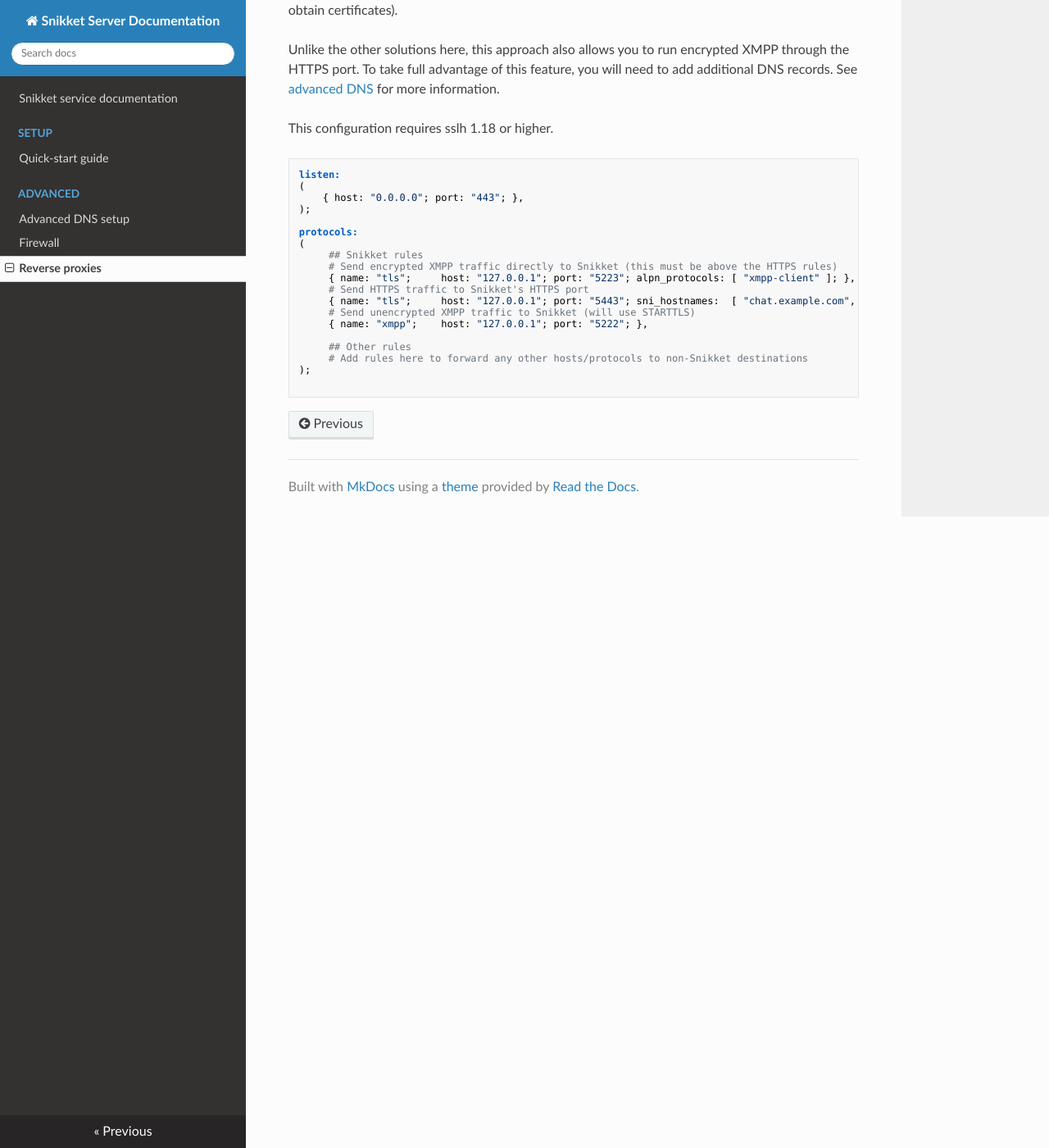
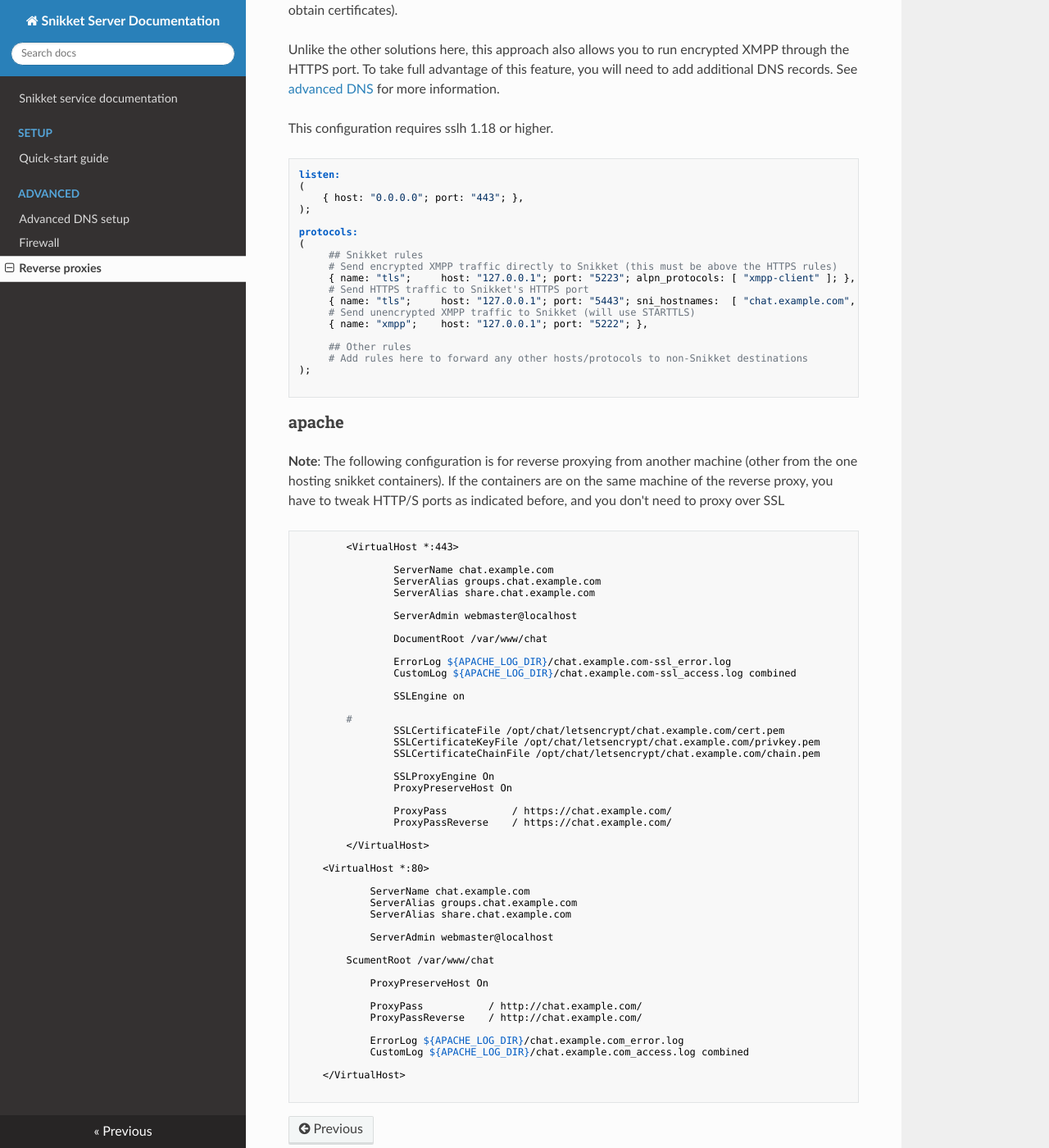
Before and after one commit to snikket-im/snikket-server, an MkDocs documentation site: the page built from docs/advanced/reverse_proxy.md, in a window 1280 px wide and 1400 px high, scrolled down 1720 px. Shown: the whole window at 82% size. Built offline with MkDocs 1.6.1, drawn with Linux system fonts in a browser that asks for light colours; nearby versions of some CDN libraries.

Commit message:
Add Apache configuration snippet

````diff
--- a/docs/advanced/reverse_proxy.md
+++ b/docs/advanced/reverse_proxy.md
@@ -109,3 +109,61 @@ protocols:
 );
 
 ```
+
+### apache
+
+**Note**: The following configuration is for reverse proxying from another machine
+(other from the one hosting snikket containers). If the containers are on the same machine
+of the reverse proxy, you have to tweak HTTP/S ports as indicated before, and you don't need
+to proxy over SSL
+
+```
+        <VirtualHost *:443>
+
+                ServerName chat.example.com
+                ServerAlias groups.chat.example.com
+                ServerAlias share.chat.example.com
+
+                ServerAdmin webmaster@localhost
+
+                DocumentRoot /var/www/chat
+
+                ErrorLog ${APACHE_LOG_DIR}/chat.example.com-ssl_error.log
+                CustomLog ${APACHE_LOG_DIR}/chat.example.com-ssl_access.log combined
+
+                SSLEngine on
+
+		#
+                SSLCertificateFile /opt/chat/letsencrypt/chat.example.com/cert.pem
+                SSLCertificateKeyFile /opt/chat/letsencrypt/chat.example.com/privkey.pem
+                SSLCertificateChainFile /opt/chat/letsencrypt/chat.example.com/chain.pem
+
+                SSLProxyEngine On
+                ProxyPreserveHost On
+
+                ProxyPass           / https://chat.example.com/
+                ProxyPassReverse    / https://chat.example.com/
+
+        </VirtualHost>
+
+	<VirtualHost *:80>
+
+        	ServerName chat.example.com
+        	ServerAlias groups.chat.example.com
+        	ServerAlias share.chat.example.com
+
+        	ServerAdmin webmaster@localhost
+
+		ScumentRoot /var/www/chat
+
+        	ProxyPreserveHost On
+
+        	ProxyPass           / http://chat.example.com/
+        	ProxyPassReverse    / http://chat.example.com/
+
+        	ErrorLog ${APACHE_LOG_DIR}/chat.example.com_error.log
+        	CustomLog ${APACHE_LOG_DIR}/chat.example.com_access.log combined
+
+	</VirtualHost>
+
+```
````
